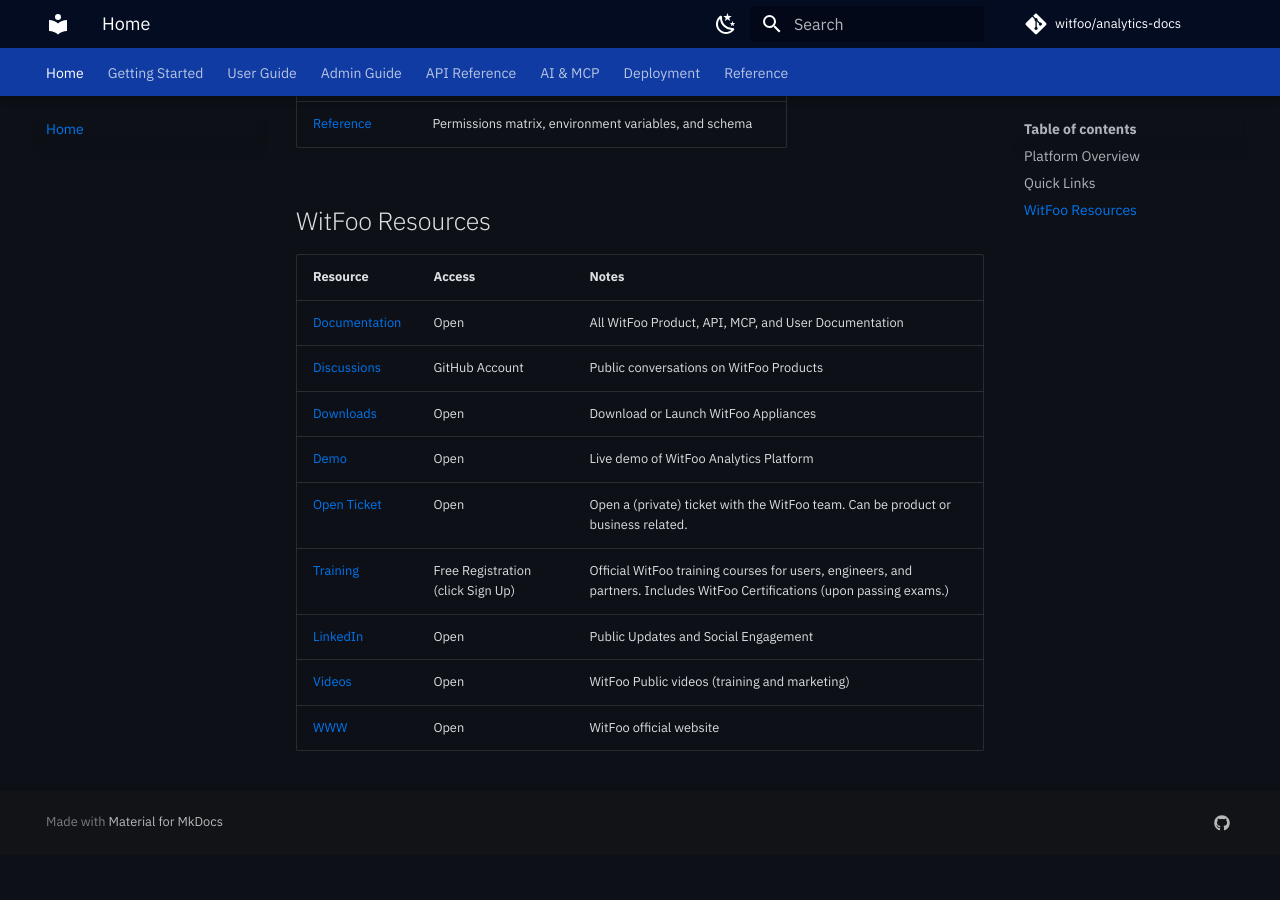
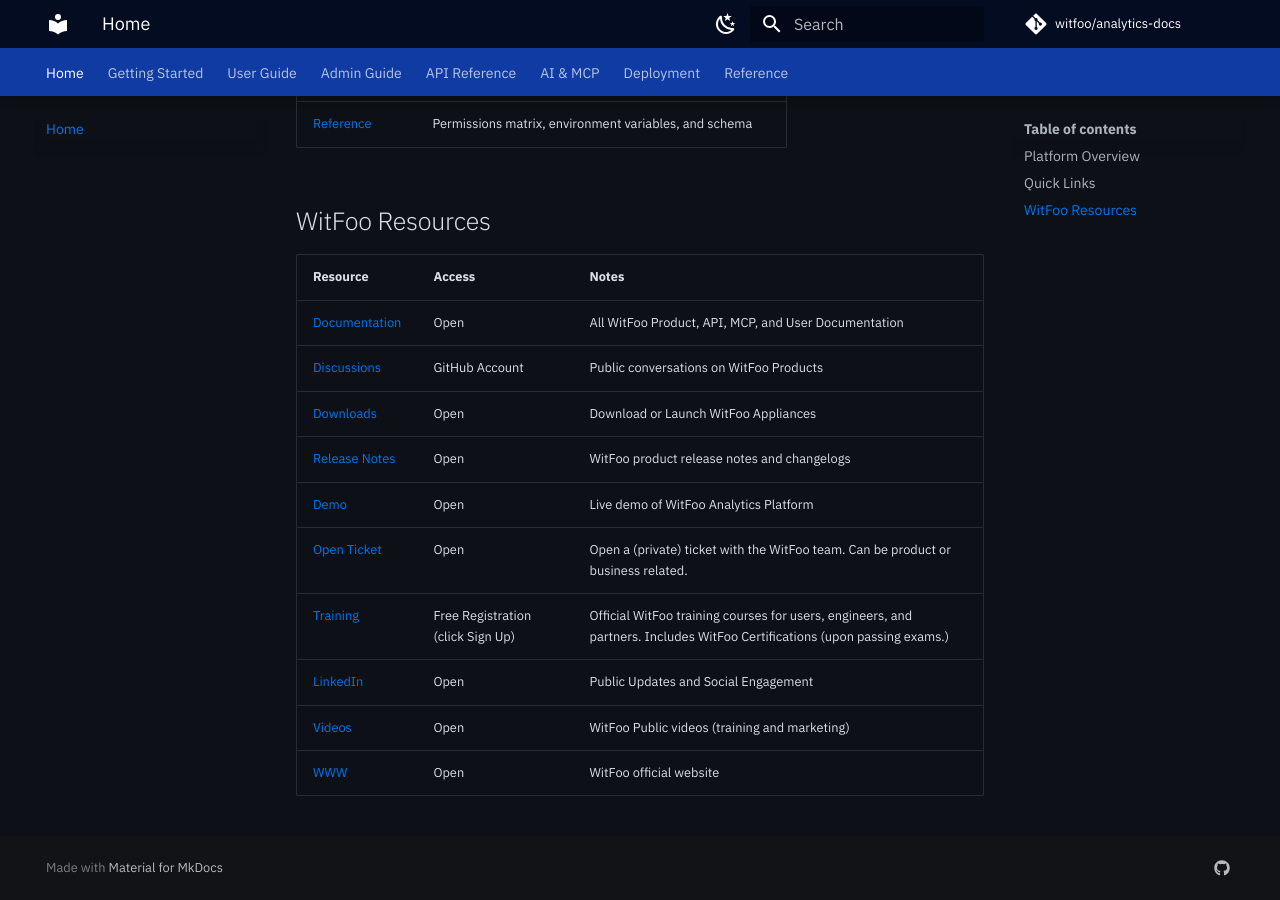
Before and after one commit to witfoo/analytics-docs, an MkDocs documentation site: the page built from docs/index.md, in a window 1280 px wide and 900 px high, scrolled down 1353 px. Built offline with MkDocs 1.6.1 and Material for MkDocs 9.7.7, drawn with Linux system fonts in a browser that asks for light colours; plug-ins that fetch from the network failed and are left out; comment, search, counter and statistics services are not loaded; the version menu is left out; before the commit the page ends 2208 px from its top, so only the background shows below that.

Commit message:
docs: add Release Notes to WitFoo Resources table
Co-Authored-By: Claude Opus 4.6 <noreply@anthropic.com>

```diff
--- a/docs/index.md
+++ b/docs/index.md
@@ -76,6 +76,7 @@ WitFoo Analytics ingests security artifacts from your infrastructure, correlates
 | [Documentation](https://docs.witfoo.com/) | Open | All WitFoo Product, API, MCP, and User Documentation |
 | [Discussions](https://github.com/witfoo/witfoo-appliances/discussions) | GitHub Account | Public conversations on WitFoo Products |
 | [Downloads](https://github.com/witfoo/witfoo-appliances) | Open | Download or Launch WitFoo Appliances |
+| [Release Notes](https://github.com/witfoo/release-notes) | Open | WitFoo product release notes and changelogs |
 | [Demo](https://demo.witfoo.com) | Open | Live demo of WitFoo Analytics Platform |
 | [Open Ticket](https://witfoo.zendesk.com/hc/en-us/requests/new) | Open | Open a (private) ticket with the WitFoo team. Can be product or business related. |
 | [Training](https://witfoo.myabsorb.com/) | Free Registration (click Sign Up) | Official WitFoo training courses for users, engineers, and partners. Includes WitFoo Certifications (upon passing exams.) |
```
